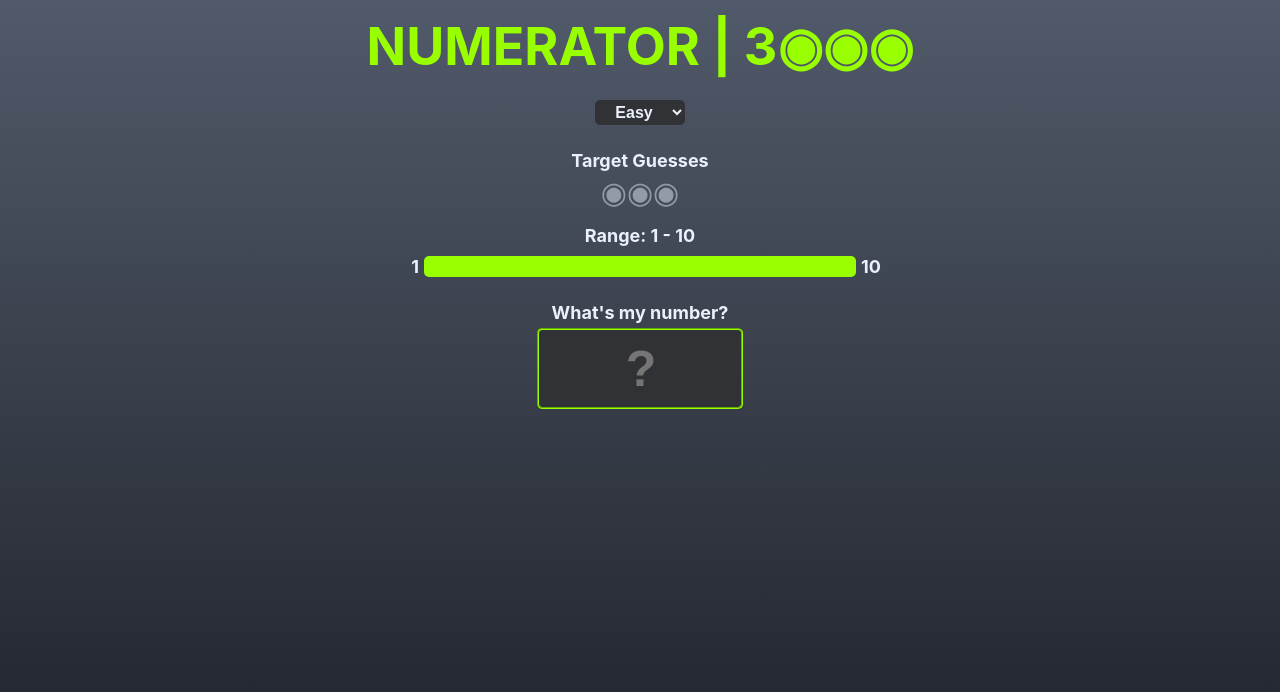
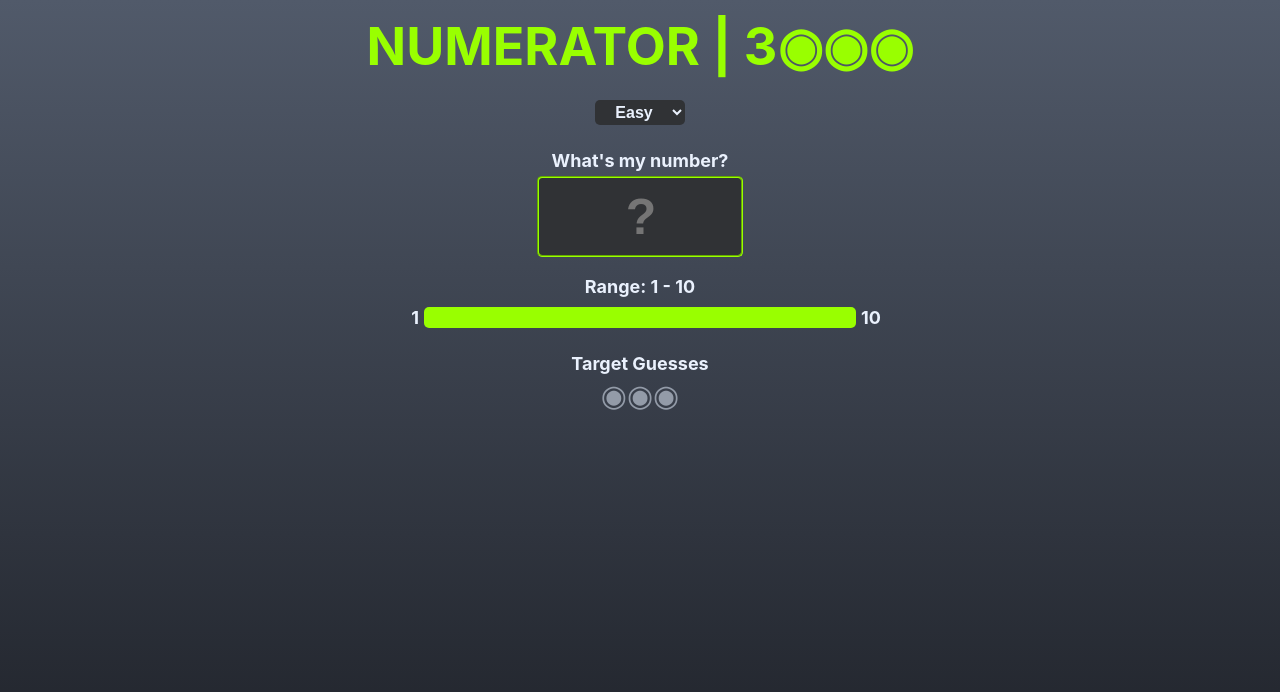
Before and after one commit to jeffstienstra/numerator3000, a React (Create React App) app: page / in a window 1280 px wide. Shown: the top 692 px of the page. Built offline with nearby package versions, Linux system fonts and the light colour scheme.

Commit message:
more organization - simplify logic

```diff
--- a/src/App.css
+++ b/src/App.css
@@ -53,7 +53,7 @@ input {
 }
 
 .input-field {
-  margin-top: 15px;
+  margin-bottom: 20px;
 }
 
 .replay-button {
--- a/src/components/GameOverMessage.js
+++ b/src/components/GameOverMessage.js
@@ -1,13 +1,11 @@
 import React from 'react'
 
-function GameOverMessage({guesses, selectVictoryMessage, gameOver, currentGuess, reset}) {
+function GameOverMessage({selectVictoryMessage, gameOver, currentGuess}) {
     return (
         <>
             {gameOver && (
                 <>
-                    <div>
-                        <p>{Number(currentGuess).toLocaleString()} is correct!</p>
-                    </div>
+                    <p>{Number(currentGuess).toLocaleString()} is correct!</p>
                     <p>{selectVictoryMessage()}</p>
                 </>
             )}
--- a/src/components/Logic.js
+++ b/src/components/Logic.js
@@ -8,7 +8,6 @@ import TargetGuesses from './TargetGuesses'
 import Title from './Title'
 
 function Logic() {
-
     const [currentGuess, setCurrentGuess] = useState('')
     const [difficulty, setDifficulty] = useState('easy')
     const [footer, setFooter] = useState('')
@@ -18,6 +17,15 @@ function Logic() {
     const [lowGuesses, setLowGuesses] = useState(['1'])
     const [guesses, setGuesses] = useState(0);
     const [secretNumber, setSecretNumber] = useState(undefined)
+
+    // Call this function to create a new randomly generated secret number
+    function createSecretNumber(selectedDifficulty) {
+        const secretNumberMax = selectedDifficulty ? selectedDifficulty : difficultyOptions.easy
+        const secretNumber = Math.floor(Math.random() * secretNumberMax) + 1
+
+        console.log('secretNumber: ', secretNumber)
+        setSecretNumber(secretNumber);
+    }
 
     const difficultyOptions = {
         easy: 10, // default
@@ -73,15 +81,6 @@ function Logic() {
         }
     }
 
-    // Call this function to create a new randomly generated secret number
-    function createSecretNumber(selectedDifficulty) {
-        const secretNumberMax = selectedDifficulty ? selectedDifficulty : difficultyOptions.easy
-        const secretNumber = Math.floor(Math.random() * secretNumberMax) + 1
-
-        console.log('secretNumber: ', secretNumber)
-        setSecretNumber(secretNumber);
-    }
-
     const handleKeyPress = useCallback(
         (event) => {
             // What is a web browser 'event' anyway?
@@ -106,7 +105,7 @@ function Logic() {
         // Guess is highest value in range, so show a little inidicator
         const element = document.documentElement.style;
         if (value === 'MAX') {
-            element.setProperty('--too-high-percentage', '5%')
+            element.setProperty('--too-high-percentage', '2%')
         } else if (value === 'RESET') {
             element.setProperty('--too-low-percentage', '0%')
             element.setProperty('--too-high-percentage', '0%')
@@ -180,13 +179,13 @@ function Logic() {
         // console.log('4. difficultyOptions.hard: ', difficultyOptions.hard)
 
         setDifficulty(selectedDifficulty)
-        createSecretNumber(difficultyOptions[selectedDifficulty])
-        initializeHighLowGuesses(selectedDifficulty)
         setCurrentGuess('')
         setFooter('')
         setGameOver(false)
         setHint(`What's my number?`)
         setGuesses(0)
+        createSecretNumber(difficultyOptions[selectedDifficulty])
+        initializeHighLowGuesses(selectedDifficulty)
         setRangeStyle('--too-low-percentage', 'RESET')
         setRangeStyle('--too-high-percentage', 'RESET')
     }
@@ -199,7 +198,7 @@ function Logic() {
         setHint(`What's my number?`)
         setGuesses(0)
         createSecretNumber(difficultyOptions[difficulty]);
-        initializeHighLowGuesses()
+        initializeHighLowGuesses(difficulty)
         setRangeStyle('--too-low-percentage', 'RESET')
         setRangeStyle('--too-high-percentage', 'RESET')
     }
@@ -208,7 +207,7 @@ function Logic() {
         // Check if the user presses the Space bar during the game and disable it
         document.addEventListener('keydown', handleKeyPress);
 
-        // While game is not over, don't allow space button to be pressed
+        // While game is not over, prevent default input of space bar
         var field = document.querySelector('[name="number-input"]');
         !gameOver && field.addEventListener('keypress', function ( event ) {
             if (event.keyCode === 32) {
@@ -239,25 +238,6 @@ function Logic() {
                 difficulty={difficulty}
                 onDifficultySelect={onDifficultySelect}
             />
-            {!gameOver && (
-                <>
-                    <TargetGuesses
-                        gameOver={gameOver}
-                        guesses={guesses}
-                        targetGuesses={targetGuesses}
-                        difficulty={difficulty}
-                    />
-
-                    <RangeIndicator
-                        gameOver={gameOver}
-                        difficulty={difficultyOptions[difficulty]}
-                        // difficultyOptions={difficultyOptions}
-                        lowGuesses={lowGuesses}
-                        highGuesses={highGuesses}
-                    />
-                </>
-            )}
-
 
             <InputField
                 gameOver={gameOver}
@@ -268,19 +248,36 @@ function Logic() {
                 footer={footer}
             />
 
+            {!gameOver && (
+                <>
+
+                    <RangeIndicator
+                        difficulty={difficultyOptions[difficulty]}
+                        lowGuesses={lowGuesses}
+                        highGuesses={highGuesses}
+                    />
+                    <TargetGuesses
+                        gameOver={gameOver}
+                        guesses={guesses}
+                        targetGuesses={targetGuesses}
+                        difficulty={difficulty}
+                    />
+                </>
+            )}
+            {gameOver && (
+                <>
                     <GameOverMessage
-                guesses={guesses}
                         selectVictoryMessage={selectVictoryMessage}
                         gameOver={gameOver}
                         currentGuess={currentGuess}
-                reset={reset}
                     />
 
                     <ReplayButton
-                currentGuess={currentGuess}
                         gameOver={gameOver}
                         reset={reset}
                     />
+                </>
+            )}
         </div>
     )
 }
--- a/src/components/ReplayButton.js
+++ b/src/components/ReplayButton.js
@@ -1,6 +1,6 @@
 import React from 'react'
 
-function ReplayButton({gameOver, currentGuess, reset}) {
+function ReplayButton({gameOver, reset}) {
     return (
         <>
             {gameOver && (
```
Also changed, not shown: src/components/DifficultyDropdown.js (indentation only). Lines whose indentation alone changed are shown as unchanged.
